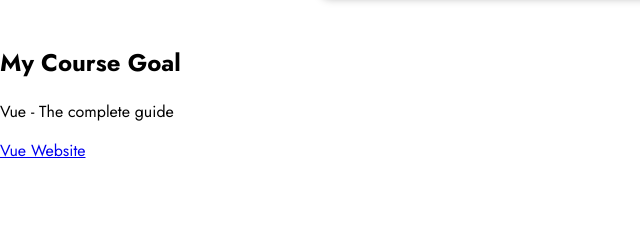
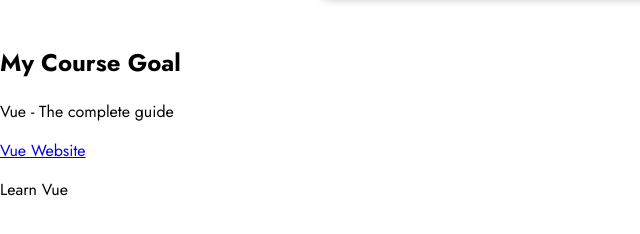
Before and after one commit to poepoedarli/VueJs_Maximilian, a plain HTML site: page index.html in a window 1280 px wide. Shown: the part 172-406 px from the top of the page, 0-640 px from the left. Drawn offline with nearby package versions, Linux system fonts and the light colour scheme.

Commit message:
Adding methods in Vue app

```diff
--- a/app.js
+++ b/app.js
@@ -5,6 +5,14 @@ const app = Vue.createApp({
             'courseName': 'Vue - The complete guide',
             'websiteLink': 'https://vuejs.org'
         }
-    }
+    },
+    methods: {//it also reserved name, like as "data",
+        //inside methods, can set methods as you like
+        rand() {
+            let value = Math.random();
+            if(value<0.5) return 'Learn Vue';
+            else return 'Master Vue';
+        }
+    },
 });
 app.mount('#course-goal')
--- a/index.html
+++ b/index.html
@@ -23,6 +23,9 @@
 
         <!-- for attributes, interpolation can't work, so have to use binding syntax -->
         <a v-bind:href="websiteLink">Vue Website</a>
+
+        <!-- calling methods inside interpolation -->
+        <p>{{ rand() }}</p>
 	</section>
   </body>
 </html>
```
